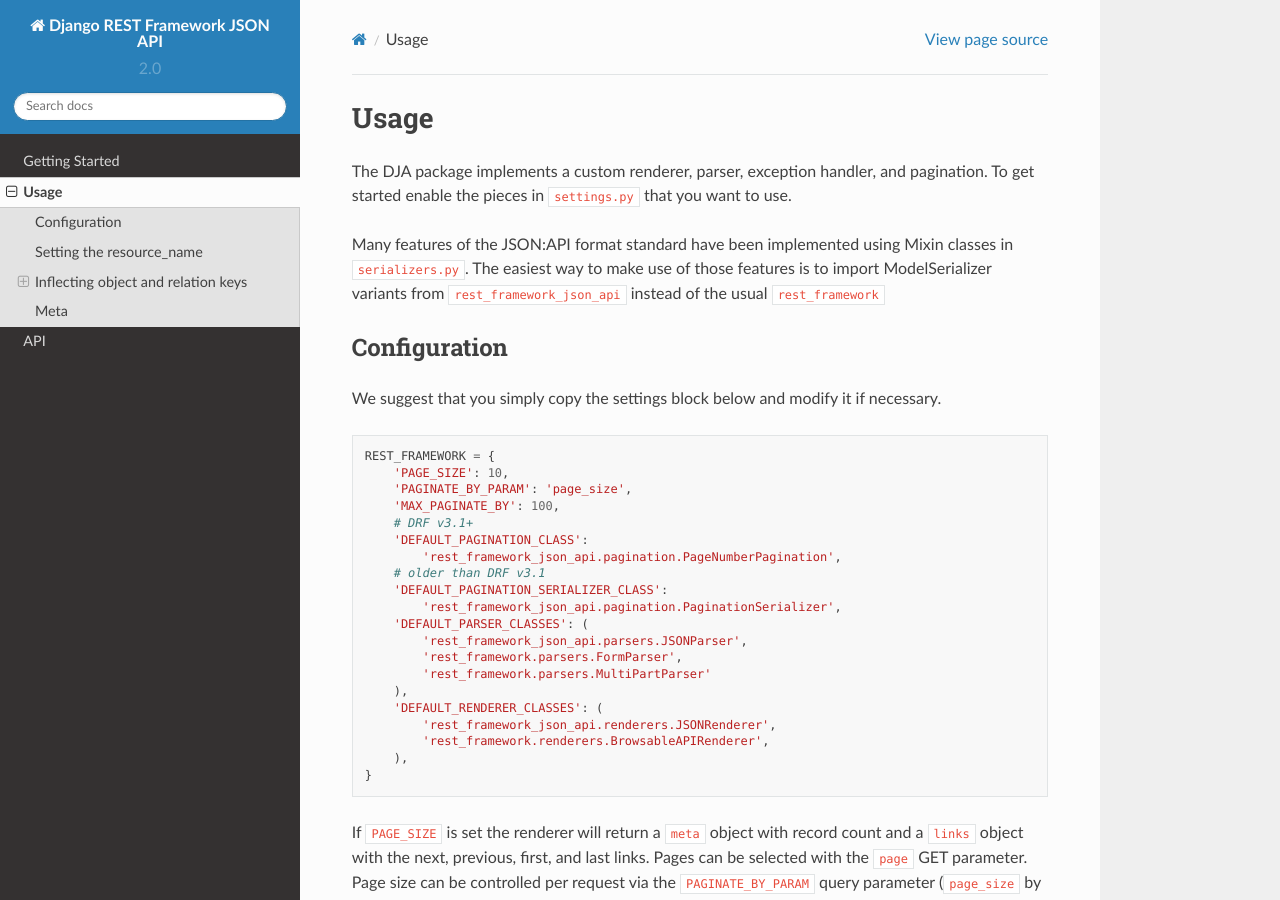
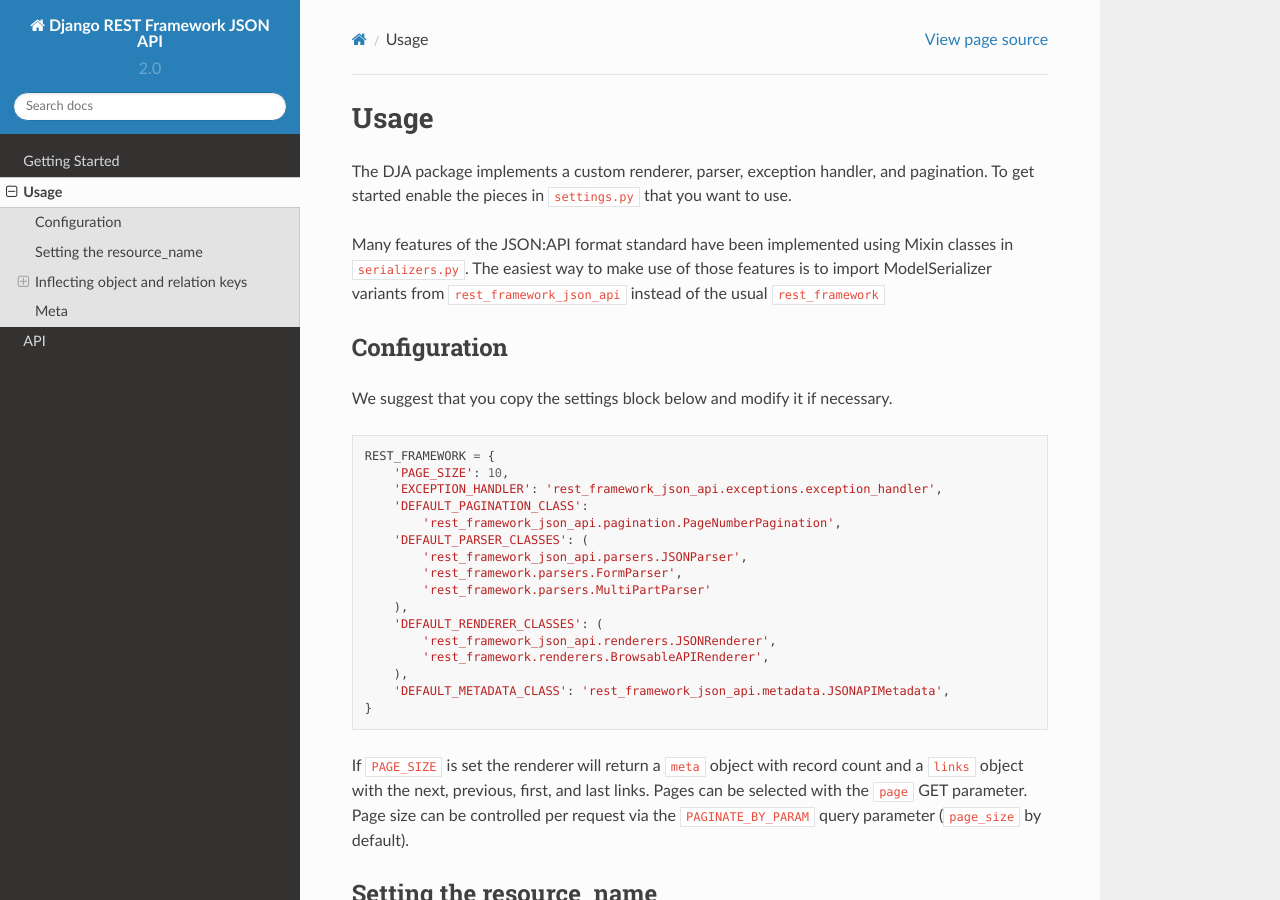
Before and after one commit to django-json-api/django-rest-framework-json-api, a Sphinx documentation site: the page built from docs/usage.md, in a window 1280 px wide and 900 px high. Built offline with Sphinx 7.4.7 and the Read the Docs theme 2.0.0, drawn with Linux system fonts in a browser that asks for light colours.

Commit message:
Updated documentation of recommended settings. Closes #188

````diff
--- a/docs/usage.md
+++ b/docs/usage.md
@@ -9,18 +9,13 @@
 from `rest_framework_json_api` instead of the usual `rest_framework`
 
 ### Configuration
-We suggest that you simply copy the settings block below and modify it if necessary.
+We suggest that you copy the settings block below and modify it if necessary.
 ``` python
 REST_FRAMEWORK = {
     'PAGE_SIZE': 10,
-    'PAGINATE_BY_PARAM': 'page_size',
-    'MAX_PAGINATE_BY': 100,
-    # DRF v3.1+
+    'EXCEPTION_HANDLER': 'rest_framework_json_api.exceptions.exception_handler',
     'DEFAULT_PAGINATION_CLASS':
         'rest_framework_json_api.pagination.PageNumberPagination',
-    # older than DRF v3.1
-    'DEFAULT_PAGINATION_SERIALIZER_CLASS':
-        'rest_framework_json_api.pagination.PaginationSerializer',
     'DEFAULT_PARSER_CLASSES': (
         'rest_framework_json_api.parsers.JSONParser',
         'rest_framework.parsers.FormParser',
@@ -30,6 +25,7 @@
         'rest_framework_json_api.renderers.JSONRenderer',
         'rest_framework.renderers.BrowsableAPIRenderer',
     ),
+    'DEFAULT_METADATA_CLASS': 'rest_framework_json_api.metadata.JSONAPIMetadata',
 }
 ```
 
````
